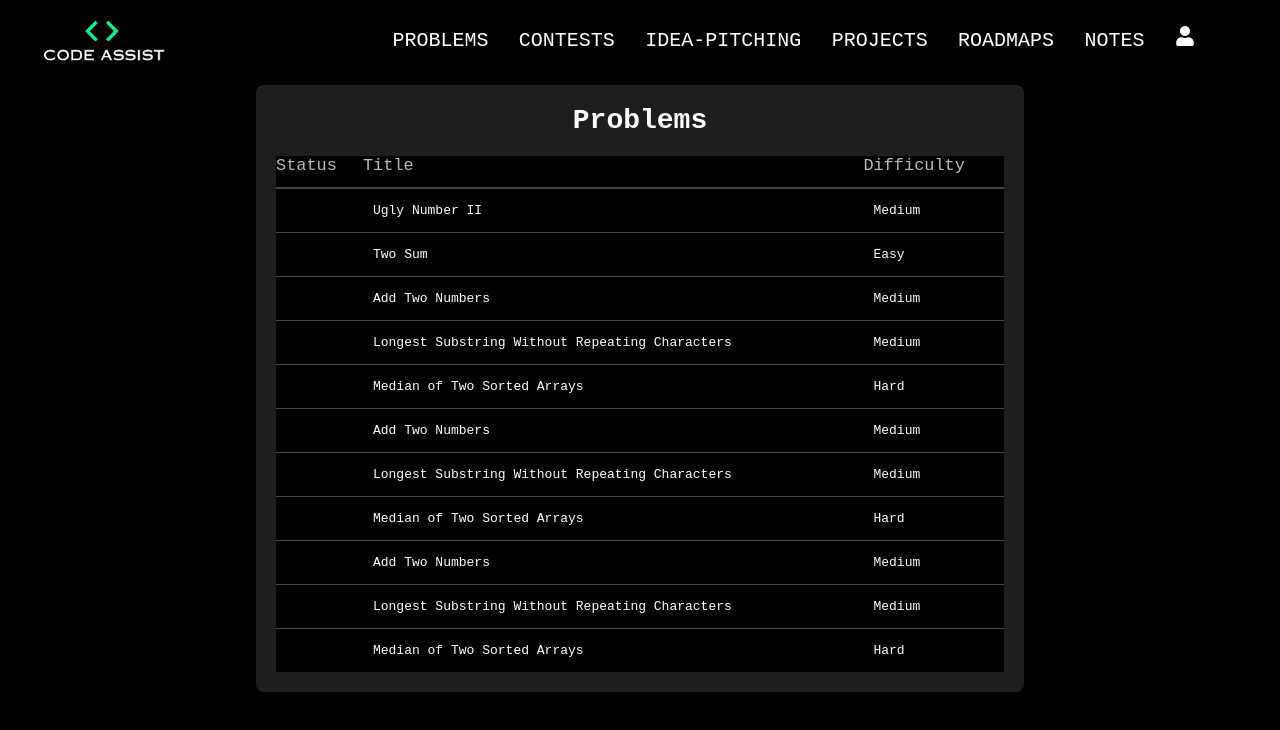
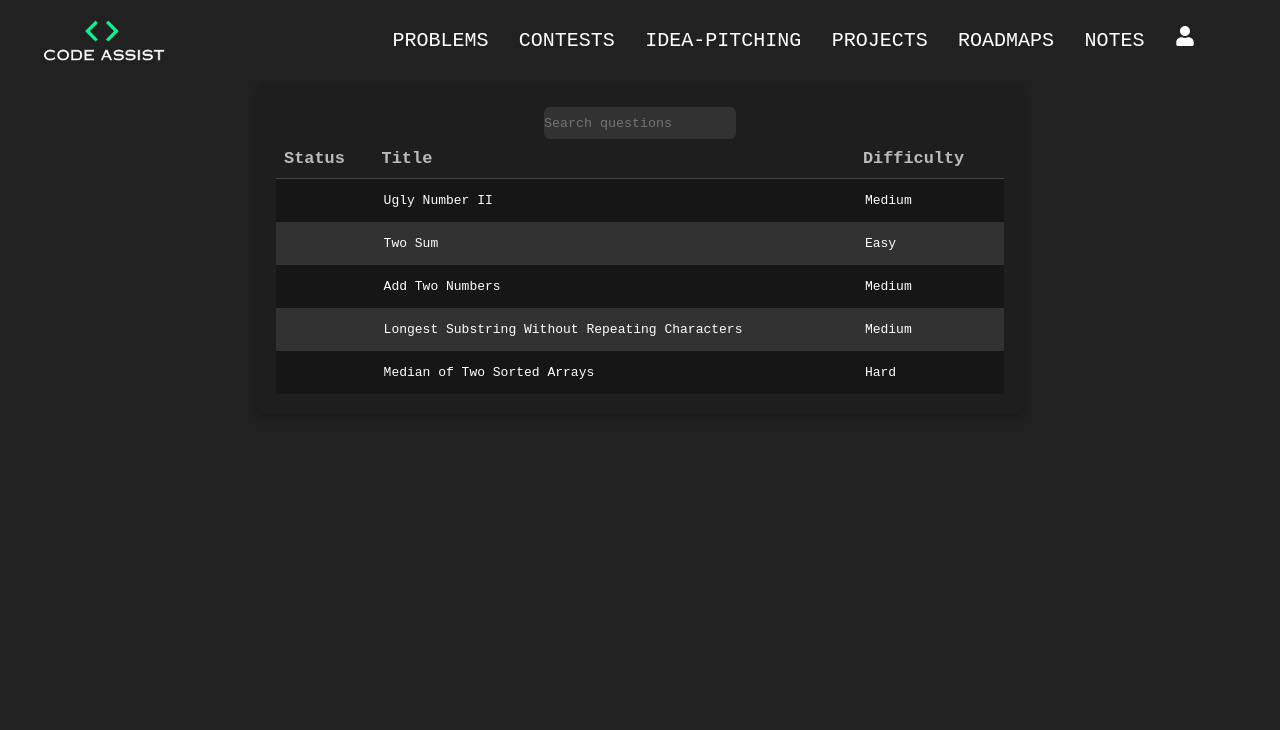
Before and after one commit to Deepak6204/codeassist_node_fullstack, a React (Create React App) app in the folder Client/: page /problems in a window 1280 px wide. Shown: the top 730 px of the page. Built offline with nearby package versions, Linux system fonts and the light colour scheme.

Commit message:
udpateproblemsection

```diff
--- a/Client/src/index.css
+++ b/Client/src/index.css
@@ -1,7 +1,7 @@
 * {
   margin: 0;
   /* padding: 06; */
-  background-color: black;
+  /* background-color: black; */
   color: white;
   list-style: none;
   text-decoration: none;
@@ -595,15 +595,12 @@ color: rgb(0, 255, 166);
 }
 
 input[type="text"] {
-  width: 300px;
+  width: 200px;
   height: 40px;
   padding: 8px;
   border: 1px solid #ccc;
   border-radius: 5px;
   box-sizing: border-box;
-  margin-bottom: 5px;
-  margin-bottom: 30px;
-  margin-top: 20px;
 }
 input[type="text"]::placeholder {
   color: #999;
@@ -1529,6 +1526,7 @@ button {
 .input-edit {
   background-color: #fff;
   color: black;
+  height: 20px;
 }
 .basic-info-value {
   color: #333;
@@ -1580,12 +1578,23 @@ button {
 }
 
 .headline-problem {
-  color: #fff;
+  color: black;
   text-align: center;
-  margin-bottom: 20px;
-  font-size: 28px;
-  font-weight: 600;
-  background-color: #1e1e1e;
+  /* margin-bottom: 20px; */
+  /* font-size: 28px; */
+  /* font-weight: 600; */
+}
+.headline-problem input {
+  height: 4vh;
+  border: none;
+  border-color: transparent;
+  background-color: rgb(50, 50, 50);
+  width: 15vw;
+  border-radius: 6px;
+  -webkit-border-radius: 6px;
+  -moz-border-radius: 6px;
+  -ms-border-radius: 6px;
+  -o-border-radius: 6px;
 }
 
 .problem-table {
@@ -1594,35 +1603,30 @@ button {
 }
 
 .problem-table thead th {
-  border-bottom: 2px solid #444;
-  padding-bottom: 12px;
-  padding-right: 5px;
-  font-weight: normal;
+  border-bottom: 1px solid #444;
+  padding: 10px 8px;
+  font-weight: 1.5rem;
   text-align: left;
   font-size: 1.3rem;
   color: #bbb;
 }
 
-.problem-table tbody tr:nth-child(odd) {
-  background-color: #2e2e2e; /* Grey */
-}
-
-.problem-table tbody tr:nth-child(even) {
-  background-color: #1a1a1a; /* Black */
-}
-
 .problem-table tbody td {
   padding: 14px 10px;
-  border-bottom: 1px solid #444;
-}
-
-.problem-table tbody tr:hover {
-  background-color: unset; /* No change on hover */
-}
-
-.problem-table tbody tr:last-child td {
-  border-bottom: none;
-}
+}
+
+.problem-table tbody tr:nth-child(odd) {
+  background-color: rgb(22, 22, 22) !important;
+  color: white !important;
+}
+
+.problem-table tbody tr:nth-child(even) {
+  background-color: rgb(50, 50, 50) !important;
+  color: white !important;
+}
+
+
+
 
 .status {
   font-weight: bold;
--- a/Client/src/pages/Problems.jsx
+++ b/Client/src/pages/Problems.jsx
@@ -8,19 +8,13 @@ function Problems() {
     { id: 3, title: "Add Two Numbers", difficulty: "Medium" },
     { id: 4, title: "Longest Substring Without Repeating Characters", difficulty: "Medium" },
     { id: 5, title: "Median of Two Sorted Arrays", difficulty: "Hard" },
-    { id: 3, title: "Add Two Numbers", difficulty: "Medium" },
-    { id: 4, title: "Longest Substring Without Repeating Characters", difficulty: "Medium" },
-    { id: 5, title: "Median of Two Sorted Arrays", difficulty: "Hard" },
-    { id: 3, title: "Add Two Numbers", difficulty: "Medium" },
-    { id: 4, title: "Longest Substring Without Repeating Characters", difficulty: "Medium" },
-    { id: 5, title: "Median of Two Sorted Arrays", difficulty: "Hard" },
   ];
 
   return (
     <div className="table-container">
-      <h1 className="headline-problem">Problems</h1>
+      <h1 className="headline-problem"><input type="search" placeholder='Search questions' /></h1>
       <table className="problem-table">
-        <thead>
+        <thead className="problem-thead">
           <tr>
             <th>Status</th>
             <th>Title</th>
@@ -28,10 +22,20 @@ function Problems() {
           </tr>
         </thead>
         <tbody>
-          {problemList.map(problem => (
-            <tr key={problem.id} className={problem.difficulty.toLowerCase()}>
+          {problemList.map((problem, index) => (
+            <tr
+              key={problem.id}
+              style={{
+                backgroundColor: index % 2 === 0 ? 'black' : 'grey',
+                color: 'white',
+              }}
+            >
               <td className="status solved"></td>
-              <td><Link to={`/problems/${problem.id}`} >{problem.title}</Link></td>
+              <td className="td-problm">
+                <Link to={`/problems/${problem.id}`} style={{ color: 'inherit' }}>
+                  {problem.title}
+                </Link>
+              </td>
               <td>{problem.difficulty}</td>
             </tr>
           ))}
```
